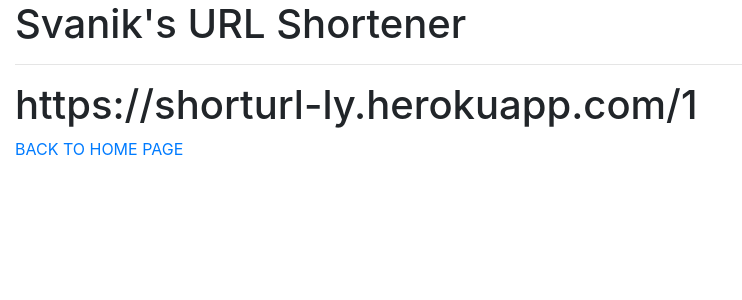
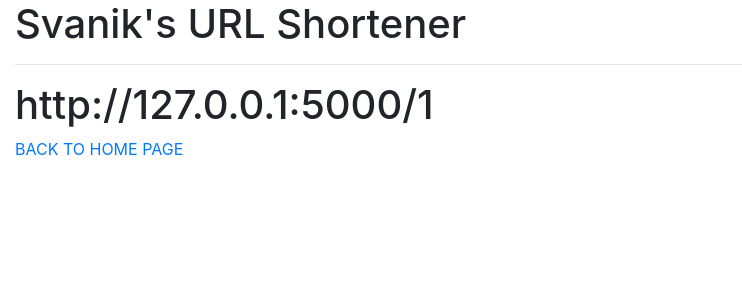
Before and after one commit to svanik-codes/heroku-url-shortner-svanik, a Flask app: page /display/1 in a window 1280 px wide. Shown: the top 300 px of the page, without its empty margins (0-742 px from the left). Run offline with Flask 2, Linux system fonts and the light colour scheme; some libraries are stand-ins or nearby versions.

Commit message:
Update shorturl.html

```diff
--- a/templates/shorturl.html
+++ b/templates/shorturl.html
@@ -2,6 +2,6 @@
 {% block title %}Short URL{% endblock %}
 
 {% block content %}
-    <h1>https://shorturl-ly.herokuapp.com/{{short_url_display}}</h1>
-    <a href="https://shorturl-ly.herokuapp.com">BACK TO HOME PAGE</a>
+    <h1>http://127.0.0.1:5000/{{short_url_display}}</h1>
+    <a href="http://127.0.0.1:5000">BACK TO HOME PAGE</a>
 {% endblock %}
```
